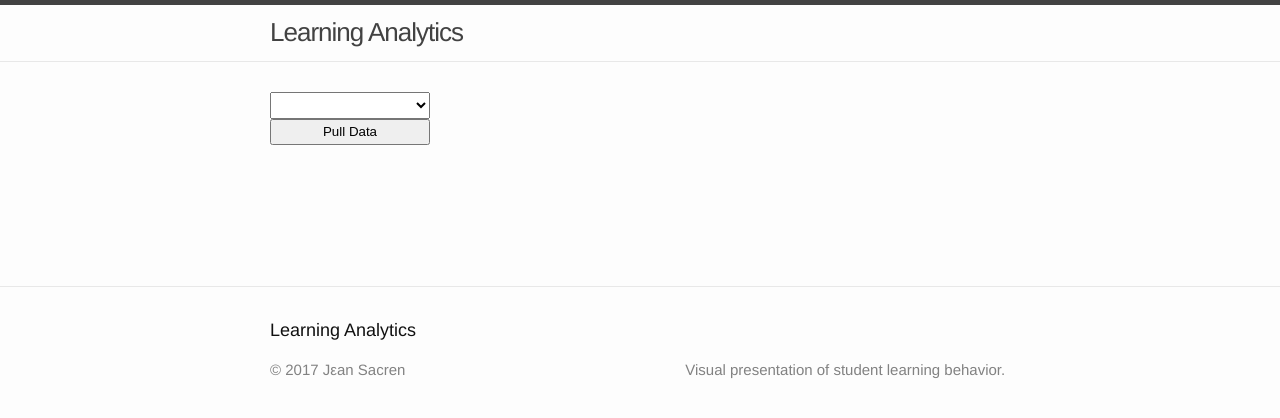
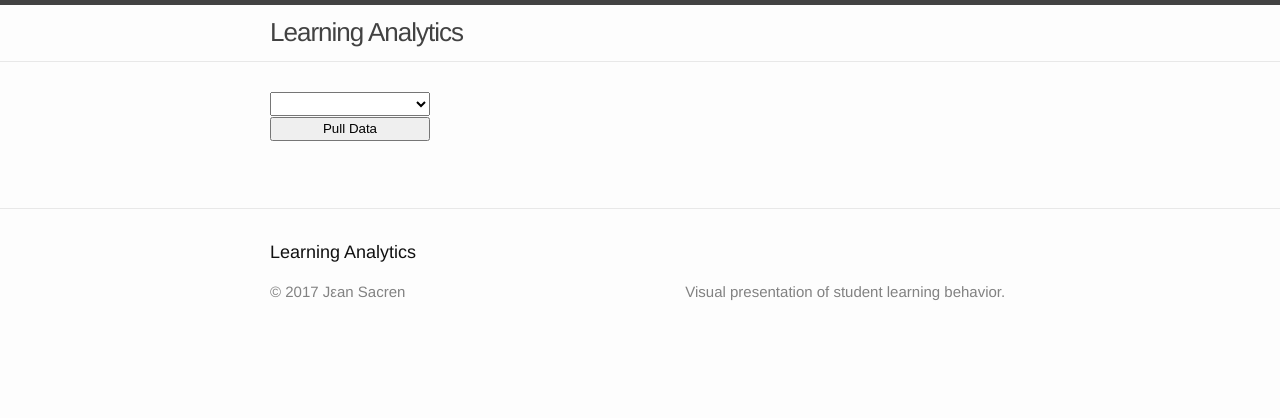
Before and after one commit to sacren/learning-analytics, a Jekyll site: the page built from overview.md, in a window 1280 px wide. Shown: the top 418 px of the page. Built offline with Jekyll 4.4.1, drawn with Linux system fonts in a browser that asks for light colours.

Commit message:
Fix up CSS for a better look
Update the pertinent CSS so that the buttons and text fonts look better.

Fix up the white space where the file is touched.

```diff
--- a/assets/learning_analytics.scss
+++ b/assets/learning_analytics.scss
@@ -4,22 +4,23 @@
 
 .button {
 	width: 12em;
+	height: 1.8em;
 }
 
 select {
-        width: 12em;
-        height: 2em;
-        text-align-last: center;
+	width: 12em;
+	height: 1.8em;
+	text-align-last: center;
 }
 
 div#output {
-        text-align:     center;
-        font-size:      200%;
-        color:          red;
-        margin-top:     15%;
+	text-align:     center;
+	font-size:      120%;
+	color:          red;
+	margin-top:     5%;
 }
 
 input[type='submit'] {
-        width: 12em;
-        height: 2em;
+	width: 12em;
+	height: 1.8em;
 }
```
